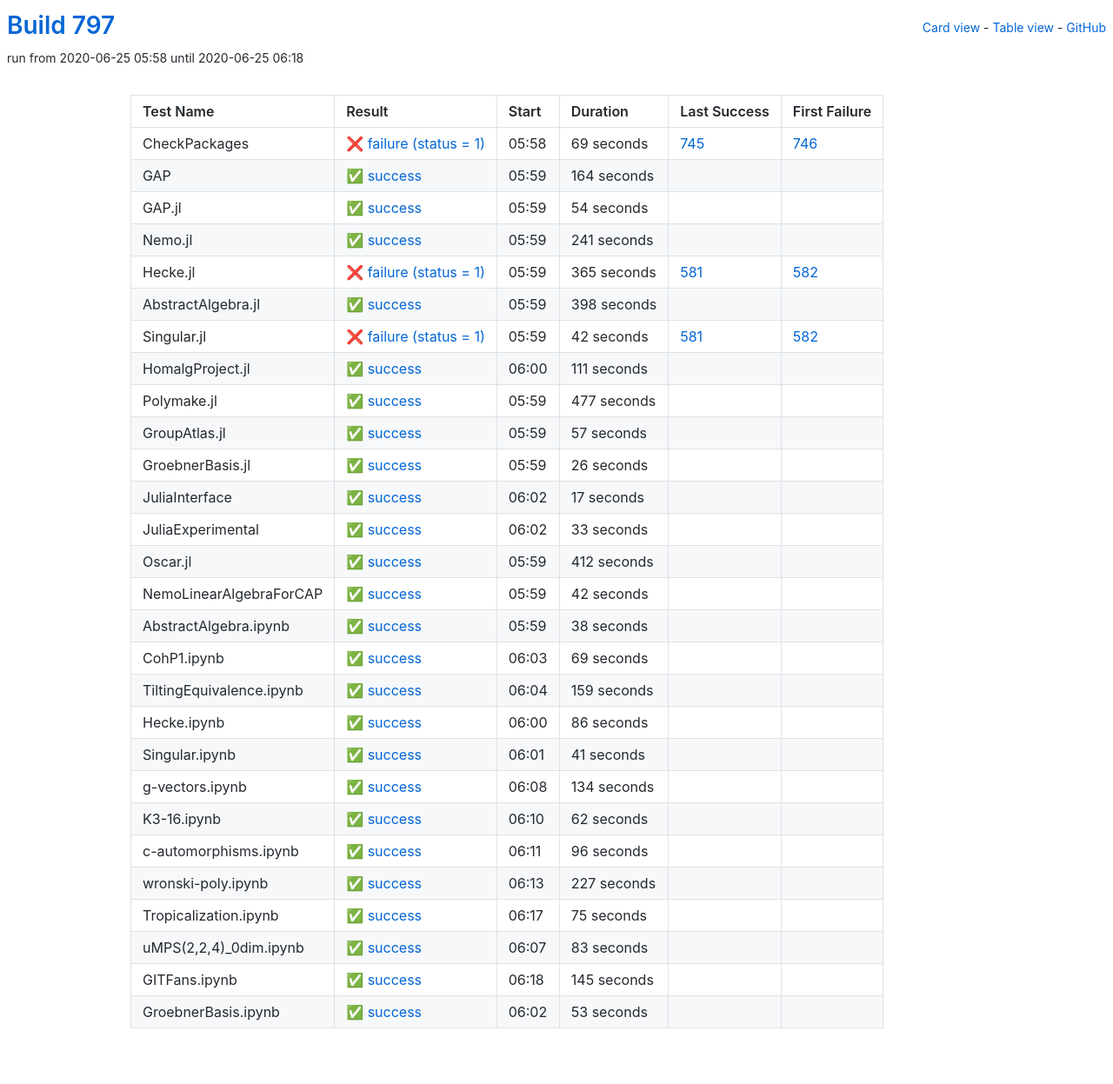
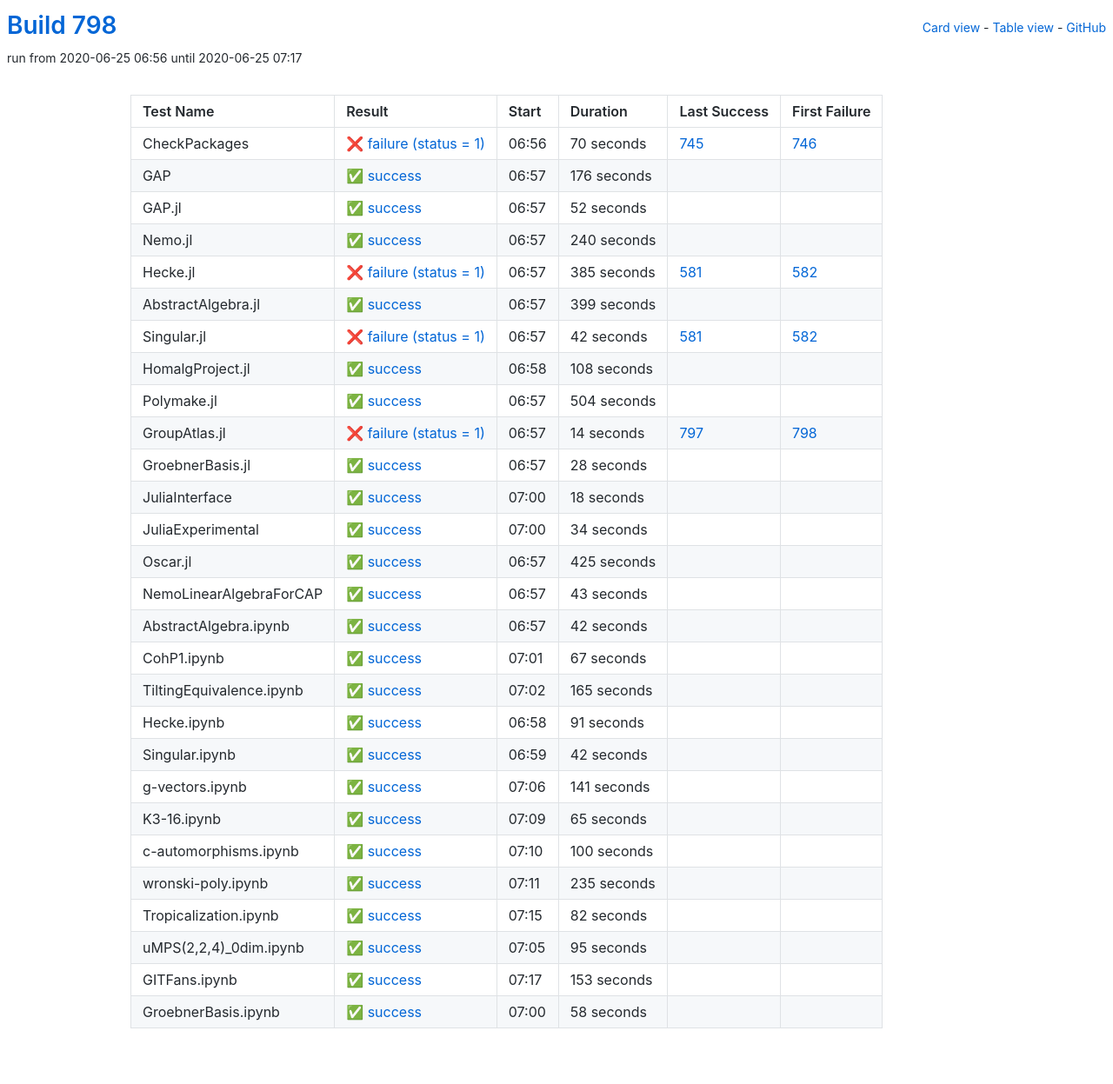
Before and after one commit to oscar-system/oscar-ci-status-1.4, a Jekyll site: the page built from table.html, in a window 1280 px wide. Shown: the whole page at 87% size. Built offline with Jekyll 4.4.1, drawn with Linux system fonts in a browser that asks for light colours.

Commit message:
Build #798

```diff
--- a/_data/ci.yml
+++ b/_data/ci.yml
@@ -1,6 +1,6 @@
 ---
-build: 797
-build_url: https://oscarci.mathematik.uni-kl.de/job/oscar-julia-1.4/797/
+build: 798
+build_url: https://oscarci.mathematik.uni-kl.de/job/oscar-julia-1.4/798/
 job: oscar-julia-1.4
 organization: oscar-system
 repo: oscar-ci-status-1.4
@@ -8,80 +8,80 @@ repourl: https://github.com/oscar-system/oscar-ci-status-1.4
 tests:
 - name: CheckPackages
   id: checkpackages
-  log: https://oscarci.mathematik.uni-kl.de/job/oscar-julia-1.4/797/artifact/logs/build-797/CheckPackages.log
-  start: 2020-06-25 05:58
+  log: https://oscarci.mathematik.uni-kl.de/job/oscar-julia-1.4/798/artifact/logs/build-798/CheckPackages.log
+  start: 2020-06-25 06:56
   success: false
   exitcode: 1
   status: failure
-  duration: 69
+  duration: 70
   last_success: 745
   last_success_url: https://oscarci.mathematik.uni-kl.de/job/oscar-julia-1.4/745/
   first_failure: 746
   first_failure_url: https://oscarci.mathematik.uni-kl.de/job/oscar-julia-1.4/746/
 - name: GAP
   id: gap
-  log: https://oscarci.mathematik.uni-kl.de/job/oscar-julia-1.4/797/artifact/logs/build-797/GAP.log
-  start: 2020-06-25 05:59
+  log: https://oscarci.mathematik.uni-kl.de/job/oscar-julia-1.4/798/artifact/logs/build-798/GAP.log
+  start: 2020-06-25 06:57
   success: true
   exitcode: 0
   status: success
-  duration: 164
+  duration: 176
   last_success: false
   last_success_url:
   first_failure: false
   first_failure_url:
 - name: GAP.jl
   id: gap-jl
-  log: https://oscarci.mathematik.uni-kl.de/job/oscar-julia-1.4/797/artifact/logs/build-797/GAP.jl.log
-  start: 2020-06-25 05:59
+  log: https://oscarci.mathematik.uni-kl.de/job/oscar-julia-1.4/798/artifact/logs/build-798/GAP.jl.log
+  start: 2020-06-25 06:57
   success: true
   exitcode: 0
   status: success
-  duration: 54
+  duration: 52
   last_success: false
   last_success_url:
   first_failure: false
   first_failure_url:
 - name: Nemo.jl
   id: nemo-jl
-  log: https://oscarci.mathematik.uni-kl.de/job/oscar-julia-1.4/797/artifact/logs/build-797/Nemo.jl.log
-  start: 2020-06-25 05:59
+  log: https://oscarci.mathematik.uni-kl.de/job/oscar-julia-1.4/798/artifact/logs/build-798/Nemo.jl.log
+  start: 2020-06-25 06:57
   success: true
   exitcode: 0
   status: success
-  duration: 241
+  duration: 240
   last_success: false
   last_success_url:
   first_failure: false
   first_failure_url:
 - name: Hecke.jl
   id: hecke-jl
-  log: https://oscarci.mathematik.uni-kl.de/job/oscar-julia-1.4/797/artifact/logs/build-797/Hecke.jl.log
-  start: 2020-06-25 05:59
+  log: https://oscarci.mathematik.uni-kl.de/job/oscar-julia-1.4/798/artifact/logs/build-798/Hecke.jl.log
+  start: 2020-06-25 06:57
   success: false
   exitcode: 1
   status: failure
-  duration: 365
+  duration: 385
   last_success: 581
   last_success_url: https://oscarci.mathematik.uni-kl.de/job/oscar-julia-1.4/581/
   first_failure: 582
   first_failure_url: https://oscarci.mathematik.uni-kl.de/job/oscar-julia-1.4/582/
 - name: AbstractAlgebra.jl
   id: abstractalgebra-jl
-  log: https://oscarci.mathematik.uni-kl.de/job/oscar-julia-1.4/797/artifact/logs/build-797/AbstractAlgebra.jl.log
-  start: 2020-06-25 05:59
+  log: https://oscarci.mathematik.uni-kl.de/job/oscar-julia-1.4/798/artifact/logs/build-798/AbstractAlgebra.jl.log
+  start: 2020-06-25 06:57
   success: true
   exitcode: 0
   status: success
-  duration: 398
+  duration: 399
   last_success: false
   last_success_url:
   first_failure: false
   first_failure_url:
 - name: Singular.jl
   id: singular-jl
-  log: https://oscarci.mathematik.uni-kl.de/job/oscar-julia-1.4/797/artifact/logs/build-797/Singular.jl.log
-  start: 2020-06-25 05:59
+  log: https://oscarci.mathematik.uni-kl.de/job/oscar-julia-1.4/798/artifact/logs/build-798/Singular.jl.log
+  start: 2020-06-25 06:57
   success: false
   exitcode: 1
   status: failure
@@ -92,92 +92,104 @@ tests:
   first_failure_url: https://oscarci.mathematik.uni-kl.de/job/oscar-julia-1.4/582/
 - name: HomalgProject.jl
   id: homalgproject-jl
-  log: https://oscarci.mathematik.uni-kl.de/job/oscar-julia-1.4/797/artifact/logs/build-797/HomalgProject.jl.log
-  start: 2020-06-25 06:00
+  log: https://oscarci.mathematik.uni-kl.de/job/oscar-julia-1.4/798/artifact/logs/build-798/HomalgProject.jl.log
+  start: 2020-06-25 06:58
   success: true
   exitcode: 0
   status: success
-  duration: 111
+  duration: 108
   last_success: false
   last_success_url:
   first_failure: false
   first_failure_url:
 - name: Polymake.jl
   id: polymake-jl
-  log: https://oscarci.mathematik.uni-kl.de/job/oscar-julia-1.4/797/artifact/logs/build-797/Polymake.jl.log
-  start: 2020-06-25 05:59
+  log: https://oscarci.mathematik.uni-kl.de/job/oscar-julia-1.4/798/artifact/logs/build-798/Polymake.jl.log
+  start: 2020-06-25 06:57
   success: true
   exitcode: 0
   status: success
-  duration: 477
+  duration: 504
   last_success: false
   last_success_url:
   first_failure: false
   first_failure_url:
 - name: GroupAtlas.jl
   id: groupatlas-jl
-  log: https://oscarci.mathematik.uni-kl.de/job/oscar-julia-1.4/797/artifact/logs/build-797/GroupAtlas.jl.log
-  start: 2020-06-25 05:59
+  log: https://oscarci.mathematik.uni-kl.de/job/oscar-julia-1.4/798/artifact/logs/build-798/GroupAtlas.jl.log
+  start: 2020-06-25 06:57
+  success: false
+  exitcode: 1
+  status: failure
+  duration: 14
+  last_success: 797
+  last_success_url: https://oscarci.mathematik.uni-kl.de/job/oscar-julia-1.4/797/
+  first_failure: 798
+  first_failure_url: https://oscarci.mathematik.uni-kl.de/job/oscar-julia-1.4/798/
+- name: GroebnerBasis.jl
+  id: groebnerbasis-jl
+  log: https://oscarci.mathematik.uni-kl.de/job/oscar-julia-1.4/798/artifact/logs/build-798/GroebnerBasis.jl.log
+  start: 2020-06-25 06:57
   success: true
   exitcode: 0
   status: success
-  duration: 57
-  last_success: false
-  last_success_url:
-  first_failure: false
-  first_failure_url:
-- name: GroebnerBasis.jl
-  id: groebnerbasis-jl
-  log: https://oscarci.mathematik.uni-kl.de/job/oscar-julia-1.4/797/artifact/logs/build-797/GroebnerBasis.jl.log
-  start: 2020-06-25 05:59
-  success: true
-  exitcode: 0
-  status: success
-  duration: 26
+  duration: 28
   last_success: false
   last_success_url:
   first_failure: false
   first_failure_url:
 - name: JuliaInterface
   id: juliainterface
-  log: https://oscarci.mathematik.uni-kl.de/job/oscar-julia-1.4/797/artifact/logs/build-797/JuliaInterface.log
-  start: 2020-06-25 06:02
+  log: https://oscarci.mathematik.uni-kl.de/job/oscar-julia-1.4/798/artifact/logs/build-798/JuliaInterface.log
+  start: 2020-06-25 07:00
   success: true
   exitcode: 0
   status: success
-  duration: 17
+  duration: 18
   last_success: false
   last_success_url:
   first_failure: false
   first_failure_url:
 - name: JuliaExperimental
   id: juliaexperimental
-  log: https://oscarci.mathematik.uni-kl.de/job/oscar-julia-1.4/797/artifact/logs/build-797/JuliaExperimental.log
-  start: 2020-06-25 06:02
+  log: https://oscarci.mathematik.uni-kl.de/job/oscar-julia-1.4/798/artifact/logs/build-798/JuliaExperimental.log
+  start: 2020-06-25 07:00
   success: true
   exitcode: 0
   status: success
-  duration: 33
+  duration: 34
   last_success: false
   last_success_url:
   first_failure: false
   first_failure_url:
 - name: Oscar.jl
   id: oscar-jl
-  log: https://oscarci.mathematik.uni-kl.de/job/oscar-julia-1.4/797/artifact/logs/build-797/Oscar.jl.log
-  start: 2020-06-25 05:59
+  log: https://oscarci.mathematik.uni-kl.de/job/oscar-julia-1.4/798/artifact/logs/build-798/Oscar.jl.log
+  start: 2020-06-25 06:57
   success: true
   exitcode: 0
   status: success
-  duration: 412
+  duration: 425
   last_success: false
   last_success_url:
   first_failure: false
   first_failure_url:
 - name: NemoLinearAlgebraForCAP
   id: nemolinearalgebraforcap
-  log: https://oscarci.mathematik.uni-kl.de/job/oscar-julia-1.4/797/artifact/logs/build-797/NemoLinearAlgebraForCAP.log
-  start: 2020-06-25 05:59
+  log: https://oscarci.mathematik.uni-kl.de/job/oscar-julia-1.4/798/artifact/logs/build-798/NemoLinearAlgebraForCAP.log
+  start: 2020-06-25 06:57
+  success: true
+  exitcode: 0
+  status: success
+  duration: 43
+  last_success: false
+  last_success_url:
+  first_failure: false
+  first_failure_url:
+- name: AbstractAlgebra.ipynb
+  id: abstractalgebra-ipynb
+  log: https://oscarci.mathematik.uni-kl.de/job/oscar-julia-1.4/798/artifact/logs/build-798/AbstractAlgebra.ipynb.log
+  start: 2020-06-25 06:57
   success: true
   exitcode: 0
   status: success
@@ -186,158 +198,146 @@ tests:
   last_success_url:
   first_failure: false
   first_failure_url:
-- name: AbstractAlgebra.ipynb
-  id: abstractalgebra-ipynb
-  log: https://oscarci.mathematik.uni-kl.de/job/oscar-julia-1.4/797/artifact/logs/build-797/AbstractAlgebra.ipynb.log
-  start: 2020-06-25 05:59
+- name: CohP1.ipynb
+  id: cohp1-ipynb
+  log: https://oscarci.mathematik.uni-kl.de/job/oscar-julia-1.4/798/artifact/logs/build-798/CohP1.ipynb.log
+  start: 2020-06-25 07:01
   success: true
   exitcode: 0
   status: success
-  duration: 38
-  last_success: false
-  last_success_url:
-  first_failure: false
-  first_failure_url:
-- name: CohP1.ipynb
-  id: cohp1-ipynb
-  log: https://oscarci.mathematik.uni-kl.de/job/oscar-julia-1.4/797/artifact/logs/build-797/CohP1.ipynb.log
-  start: 2020-06-25 06:03
-  success: true
-  exitcode: 0
-  status: success
-  duration: 69
+  duration: 67
   last_success: false
   last_success_url:
   first_failure: false
   first_failure_url:
 - name: TiltingEquivalence.ipynb
   id: tiltingequivalence-ipynb
-  log: https://oscarci.mathematik.uni-kl.de/job/oscar-julia-1.4/797/artifact/logs/build-797/TiltingEquivalence.ipynb.log
-  start: 2020-06-25 06:04
+  log: https://oscarci.mathematik.uni-kl.de/job/oscar-julia-1.4/798/artifact/logs/build-798/TiltingEquivalence.ipynb.log
+  start: 2020-06-25 07:02
   success: true
   exitcode: 0
   status: success
-  duration: 159
+  duration: 165
   last_success: false
   last_success_url:
   first_failure: false
   first_failure_url:
 - name: Hecke.ipynb
   id: hecke-ipynb
-  log: https://oscarci.mathematik.uni-kl.de/job/oscar-julia-1.4/797/artifact/logs/build-797/Hecke.ipynb.log
-  start: 2020-06-25 06:00
+  log: https://oscarci.mathematik.uni-kl.de/job/oscar-julia-1.4/798/artifact/logs/build-798/Hecke.ipynb.log
+  start: 2020-06-25 06:58
   success: true
   exitcode: 0
   status: success
-  duration: 86
+  duration: 91
   last_success: false
   last_success_url:
   first_failure: false
   first_failure_url:
 - name: Singular.ipynb
   id: singular-ipynb
-  log: https://oscarci.mathematik.uni-kl.de/job/oscar-julia-1.4/797/artifact/logs/build-797/Singular.ipynb.log
-  start: 2020-06-25 06:01
+  log: https://oscarci.mathematik.uni-kl.de/job/oscar-julia-1.4/798/artifact/logs/build-798/Singular.ipynb.log
+  start: 2020-06-25 06:59
   success: true
   exitcode: 0
   status: success
-  duration: 41
+  duration: 42
   last_success: false
   last_success_url:
   first_failure: false
   first_failure_url:
 - name: g-vectors.ipynb
   id: g-vectors-ipynb
-  log: https://oscarci.mathematik.uni-kl.de/job/oscar-julia-1.4/797/artifact/logs/build-797/g-vectors.ipynb.log
-  start: 2020-06-25 06:08
+  log: https://oscarci.mathematik.uni-kl.de/job/oscar-julia-1.4/798/artifact/logs/build-798/g-vectors.ipynb.log
+  start: 2020-06-25 07:06
   success: true
   exitcode: 0
   status: success
-  duration: 134
+  duration: 141
   last_success: false
   last_success_url:
   first_failure: false
   first_failure_url:
 - name: K3-16.ipynb
   id: k3-16-ipynb
-  log: https://oscarci.mathematik.uni-kl.de/job/oscar-julia-1.4/797/artifact/logs/build-797/K3-16.ipynb.log
-  start: 2020-06-25 06:10
+  log: https://oscarci.mathematik.uni-kl.de/job/oscar-julia-1.4/798/artifact/logs/build-798/K3-16.ipynb.log
+  start: 2020-06-25 07:09
   success: true
   exitcode: 0
   status: success
-  duration: 62
+  duration: 65
   last_success: false
   last_success_url:
   first_failure: false
   first_failure_url:
 - name: c-automorphisms.ipynb
   id: c-automorphisms-ipynb
-  log: https://oscarci.mathematik.uni-kl.de/job/oscar-julia-1.4/797/artifact/logs/build-797/c-automorphisms.ipynb.log
-  start: 2020-06-25 06:11
+  log: https://oscarci.mathematik.uni-kl.de/job/oscar-julia-1.4/798/artifact/logs/build-798/c-automorphisms.ipynb.log
+  start: 2020-06-25 07:10
   success: true
   exitcode: 0
   status: success
-  duration: 96
+  duration: 100
   last_success: false
   last_success_url:
   first_failure: false
   first_failure_url:
 - name: wronski-poly.ipynb
   id: wronski-poly-ipynb
-  log: https://oscarci.mathematik.uni-kl.de/job/oscar-julia-1.4/797/artifact/logs/build-797/wronski-poly.ipynb.log
-  start: 2020-06-25 06:13
+  log: https://oscarci.mathematik.uni-kl.de/job/oscar-julia-1.4/798/artifact/logs/build-798/wronski-poly.ipynb.log
+  start: 2020-06-25 07:11
   success: true
   exitcode: 0
   status: success
-  duration: 227
+  duration: 235
   last_success: false
   last_success_url:
   first_failure: false
   first_failure_url:
 - name: Tropicalization.ipynb
   id: tropicalization-ipynb
-  log: https://oscarci.mathematik.uni-kl.de/job/oscar-julia-1.4/797/artifact/logs/build-797/Tropicalization.ipynb.log
-  start: 2020-06-25 06:17
+  log: https://oscarci.mathematik.uni-kl.de/job/oscar-julia-1.4/798/artifact/logs/build-798/Tropicalization.ipynb.log
+  start: 2020-06-25 07:15
   success: true
   exitcode: 0
   status: success
-  duration: 75
+  duration: 82
   last_success: false
   last_success_url:
   first_failure: false
   first_failure_url:
 - name: uMPS(2,2,4)_0dim.ipynb
   id: umps-2-2-4-0dim-ipynb
-  log: https://oscarci.mathematik.uni-kl.de/job/oscar-julia-1.4/797/artifact/logs/build-797/uMPS-2-2-4-_0dim.ipynb.log
-  start: 2020-06-25 06:07
+  log: https://oscarci.mathematik.uni-kl.de/job/oscar-julia-1.4/798/artifact/logs/build-798/uMPS-2-2-4-_0dim.ipynb.log
+  start: 2020-06-25 07:05
   success: true
   exitcode: 0
   status: success
-  duration: 83
+  duration: 95
   last_success: false
   last_success_url:
   first_failure: false
   first_failure_url:
 - name: GITFans.ipynb
   id: gitfans-ipynb
-  log: https://oscarci.mathematik.uni-kl.de/job/oscar-julia-1.4/797/artifact/logs/build-797/GITFans.ipynb.log
-  start: 2020-06-25 06:18
+  log: https://oscarci.mathematik.uni-kl.de/job/oscar-julia-1.4/798/artifact/logs/build-798/GITFans.ipynb.log
+  start: 2020-06-25 07:17
   success: true
   exitcode: 0
   status: success
-  duration: 145
+  duration: 153
   last_success: false
   last_success_url:
   first_failure: false
   first_failure_url:
 - name: GroebnerBasis.ipynb
   id: groebnerbasis-ipynb
-  log: https://oscarci.mathematik.uni-kl.de/job/oscar-julia-1.4/797/artifact/logs/build-797/GroebnerBasis.ipynb.log
-  start: 2020-06-25 06:02
+  log: https://oscarci.mathematik.uni-kl.de/job/oscar-julia-1.4/798/artifact/logs/build-798/GroebnerBasis.ipynb.log
+  start: 2020-06-25 07:00
   success: true
   exitcode: 0
   status: success
-  duration: 53
+  duration: 58
   last_success: false
   last_success_url:
   first_failure: false
```
Also changed, not shown: README.md.
